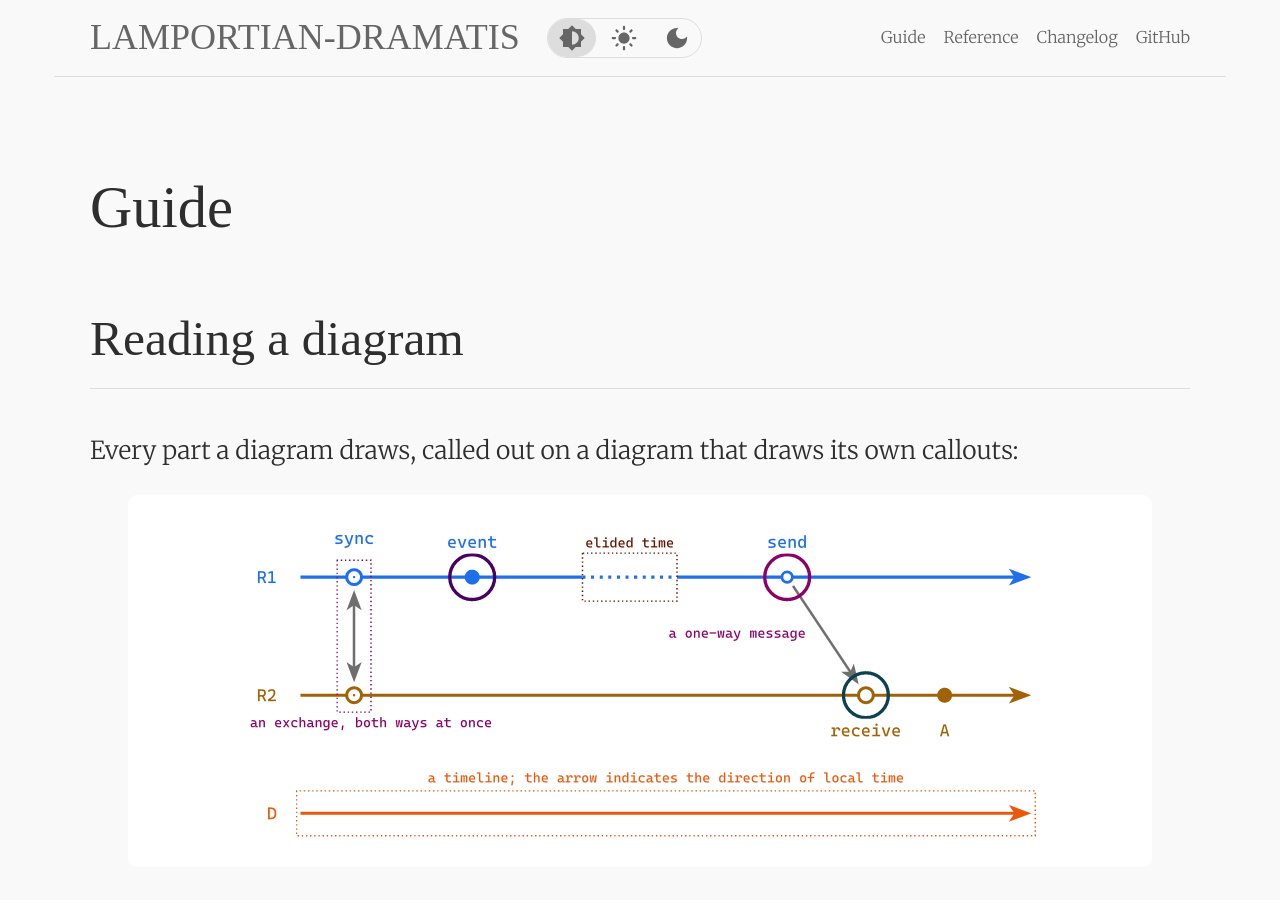
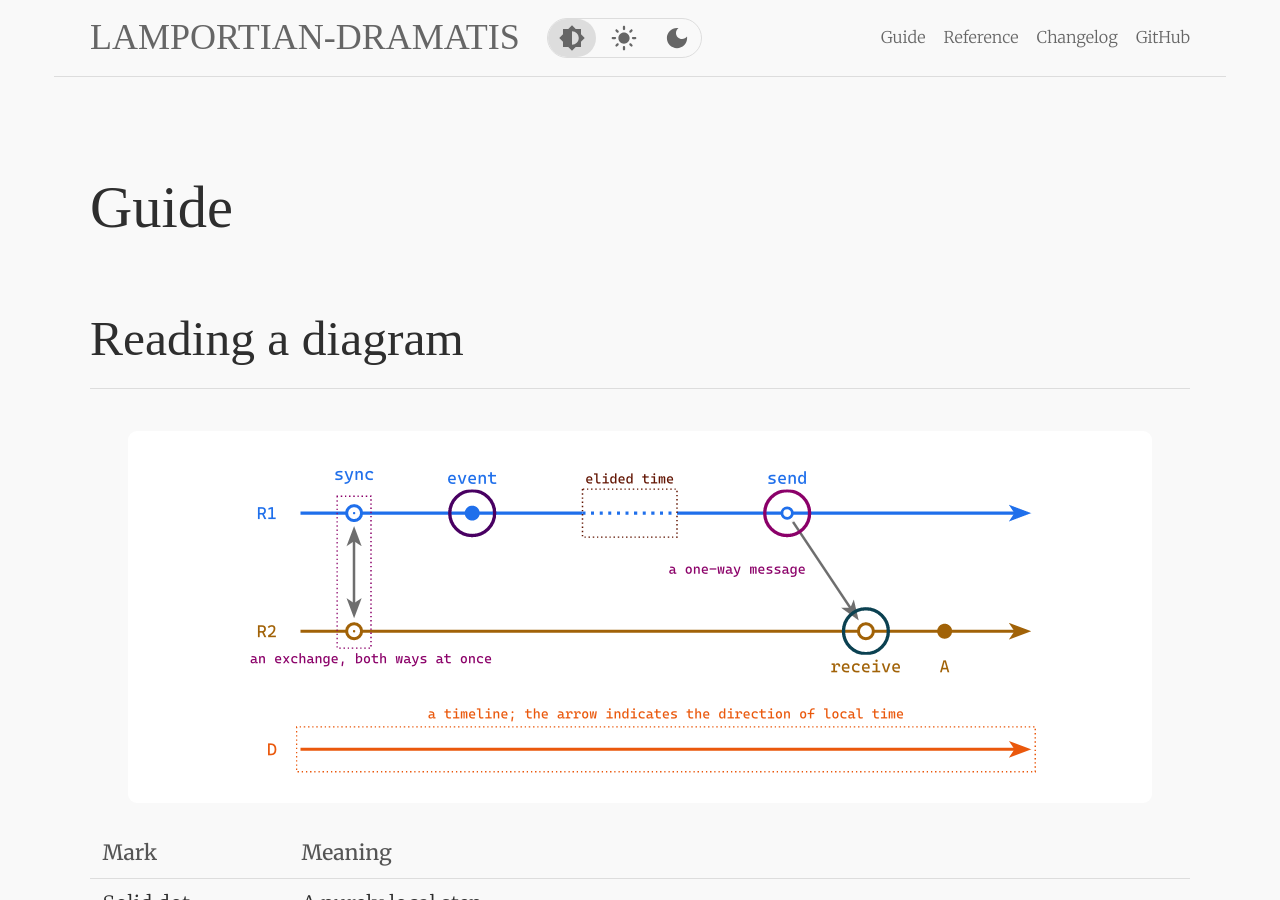
Before and after one commit to lamportian-dramatis/lamportian-dramatis.github.io, a Jekyll site: the page built from guide.md, in a window 1280 px wide and 900 px high. Built offline with Jekyll 4.4.1, drawn with Linux system fonts in a browser that asks for light colours; some web fonts are replaced.

Commit message:
Let the picture open the section it belongs to
The heading already says the section is about reading a diagram, and the sentence under it said as
much a second time, in a shape that read badly -- "called out on a diagram that draws its own
callouts".  The picture and the table under it carry the section on their own.

Co-Authored-By: Claude Opus 5 (1M context) <noreply@anthropic.com>

```diff
--- a/guide.md
+++ b/guide.md
@@ -5,8 +5,6 @@ title: Guide
 # Guide
 
 ## Reading a diagram
-
-Every part a diagram draws, called out on a diagram that draws its own callouts:
 
 ![A diagram with each of its parts named: a sync between two replicas, a local event, a send and the receive it feeds, an elided stretch of time, and a timeline of its own](gallery/legend.png)
 
```
